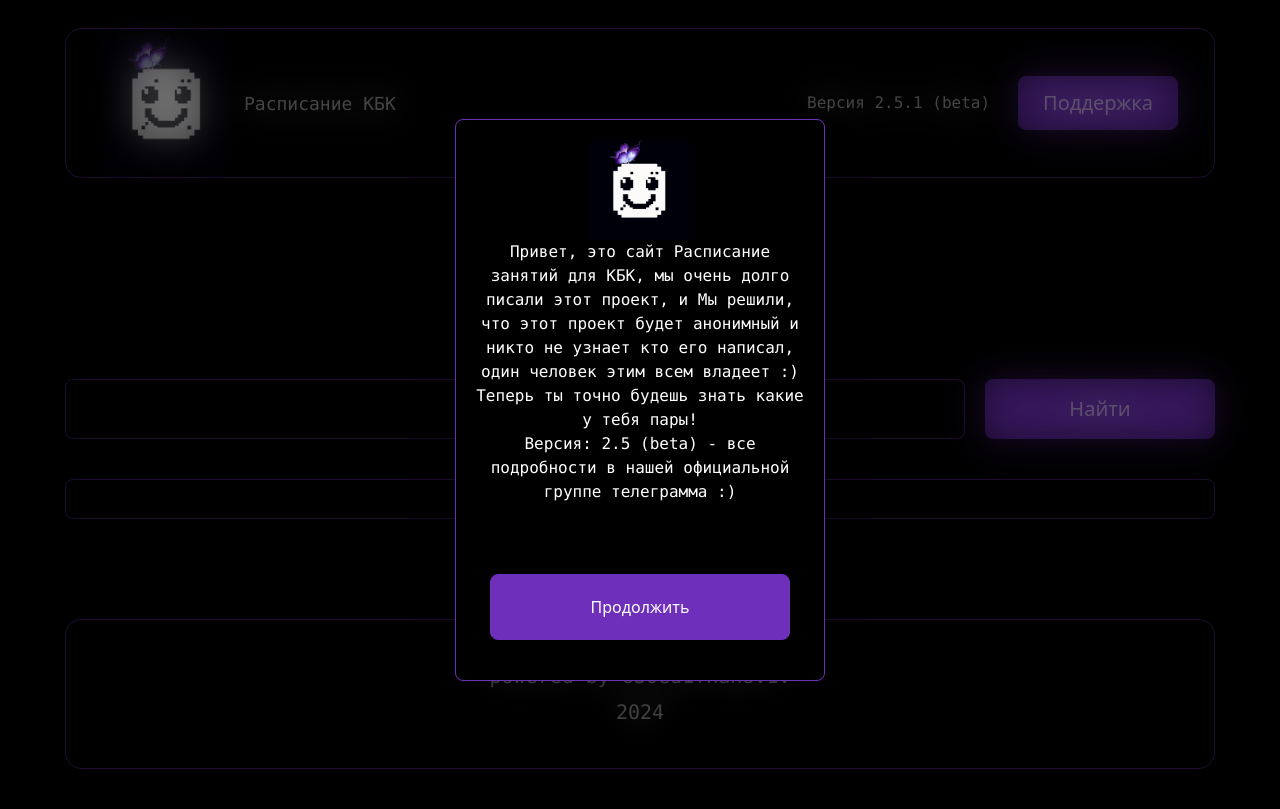
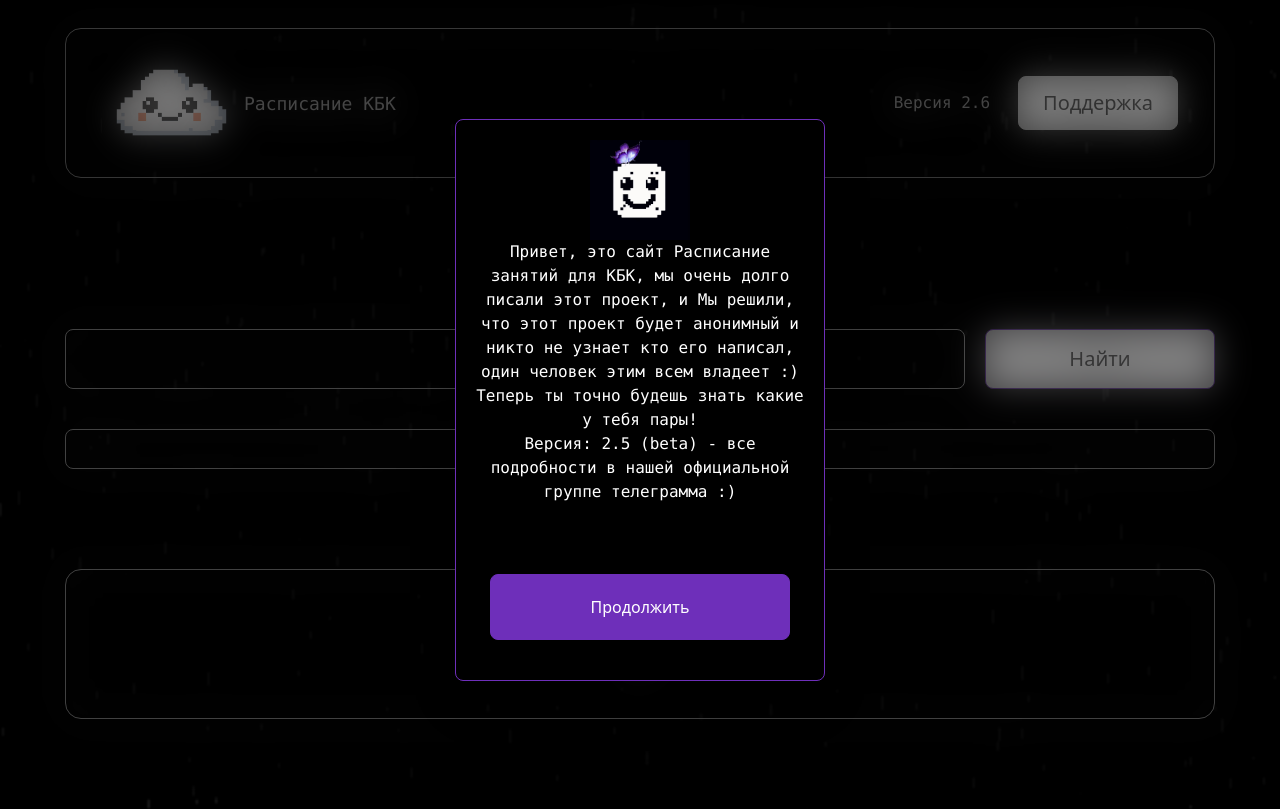
Before and after one commit to FLIPPED-RN/kbkrasp, a Next.js app: page / in a window 1280 px wide. Built offline with nearby package versions, Linux system fonts and the light colour scheme.

Commit message:
update 2.6 update

```diff
--- a/app/layout.js
+++ b/app/layout.js
@@ -5,6 +5,7 @@ import Footer from "@/components/Footer";
 import TehnWork from "@/components/TehnWork";
 import {Suspense} from "react";
 import {Metrika} from "@/components/metrika";
+import BackgroundBest from "@/components/BackgroundBest";
 
 const inter = Inter({ subsets: ["latin"] });
 
@@ -18,6 +19,7 @@ export default function RootLayout({ children }) {
     <html lang="en">
       <body>
         {/* <TehnWork /> */}
+        <BackgroundBest />
         <header>
           <Header />
         </header>
@@ -30,6 +32,7 @@ export default function RootLayout({ children }) {
         <Suspense>
           <Metrika />
         </Suspense>
+
       </body>
     </html>
   );
--- a/app/page.js
+++ b/app/page.js
@@ -73,7 +73,7 @@ export default function Home() {
 
   return (
     <>
-      <main className="mx-auto mt-[100px]">
+      <main className="mx-auto">
         <ModalWindow />
         <div>
           <HappyOpen />
@@ -84,11 +84,11 @@ export default function Home() {
               type="text"
               value={inputValue}
               onChange={handleInputChange}
-              className="border h-[60px] bg-black text-white border-[#6e2fba] rounded-lg px-4 text-xl xs:w-[300px] xs:text-[15px] sm:w-[430px] md:w-[580px] md:text-[18px] lg:w-[750px] xl:w-[900px]"
+              className="border h-[60px] bg-transparent text-white border-[#ffffff] rounded-lg px-4 text-xl xs:w-[300px] xs:text-[15px] sm:w-[430px] md:w-[580px] md:text-[18px] lg:w-[750px] xl:w-[900px]"
             />
             {inputValue && (
               <div className="transform mt-2 xs:w-[300px] xs:text-[15px] sm:w-[430px] md:w-[580px] md:text-[18px] lg:w-[750px] xl:w-[900px]">
-                <div className={` ${isGroupSelected ? '' : 'border-[#6e2fba] rounded-lg overflow-hidden border bg-black text-white'}`}>
+                <div className={` ${isGroupSelected ? '' : 'border-[#ffffff] rounded-lg overflow-hidden border bg-black text-white'}`}>
                   {filteredGroups.length > 0 ? (
                     <>
                       {filteredGroups.map((group, index) => (
@@ -121,7 +121,7 @@ export default function Home() {
             )}
 
           </div>
-          <button className="h-[60px] bg-[#6e2fba] rounded-lg w-[300px] text-2xl hover:bg-[#000000] hover:text-[#6e2fba] transition-all delay-100 hover:border-[#6e2fba] border border-[#6e2fba] xs:w-[60px] xs:text-[15px] sm:w-[110px] md:w-[160px] md:text-[20px] lg:w-[190px] xl:w-[230px]" onClick={handleSearch}>Найти</button>
+          <button className="h-[60px] bg-[#ffffff] rounded-lg w-[300px] text-2xl text-[#000000] hover:bg-[#000000] hover:text-[#ffffff] transition-all delay-100 hover:border-[#ffffff] border border-[#6e2fba] xs:w-[60px] xs:text-[15px] sm:w-[110px] md:w-[160px] md:text-[20px] lg:w-[190px] xl:w-[230px]" onClick={handleSearch}>Найти</button>
         </div>
         {/* Отображение данных группы */}
         {isLoading ? (
@@ -129,7 +129,7 @@ export default function Home() {
         ) : groupData ? (
           <div className='mt-[50px] flex gap-9 mx-auto flex-col'>
             {Object.keys(groupData).map((day, index) => (
-              <div key={index} className='grid border border-[#6e2fba] rounded-2xl py-5 xs:w-[370px] mx-auto xs:px-2 sm:w-[550px] sm:px-3 md:w-[750px] lg:w-[950px] lg:px-5 xl:w-[1150px]'>
+              <div key={index} className='grid border border-[#ffffff] rounded-2xl py-5 xs:w-[370px] mx-auto xs:px-2 sm:w-[550px] sm:px-3 md:w-[750px] lg:w-[950px] lg:px-5 xl:w-[1150px]'>
                 {groupData[day].lessons.every(lesson => lesson.name === 'Пары нет') ? (
                   <>
                     <h1 className='text-3xl text-[#4fcc87]'>{day} <span className='text-sm text-orange-700'>выходной</span></h1>
@@ -137,18 +137,18 @@ export default function Home() {
                   </>
                 ) : (
                   <div>
-                    <h1 className='text-3xl text-[#4fcc87]'>{day}</h1>
+                    <h1 className='text-3xl text-[#c6c93f]'>{day}</h1>
                     <p className='pt-2 pb-7 font-mono'>Дата: <span className='font-bold'>{formatDate(groupData[day].date).toLocaleDateString('ru-RU', { day: '2-digit', month: '2-digit', year: 'numeric' })}</span></p>
                     <ul className='xs:text-[13px] sm:text-[15px] md:text-[18px] lg:text-[20px]'>
                       {groupData[day].lessons.map((lesson, lessonIndex) => (
-                        <li key={lessonIndex} className='flex mt-5 border px-3 h-[70px] rounded-md border-[#6e2fba] items-center flex-wrap xs:h-[100px] md:h-[120px]'>
-                          <p className='font-mono xs:w-[80px]'>Пара <span className='font-bold text-[#4fcc87]'>{lesson.number}</span></p>
-                          <p className='font-mono xs:w-[150px] md:w-[600px] lg:w-[250px]'>Время: <span className='font-bold text-[#4fcc87]'>{lesson.time}</span></p>
-                          <p className='font-mono xs:w-[3`0px] md:w-[650px] lg:w-[350px] xl:w-[600px]'>Название: <span className='font-bold text-[#4fcc87]'>{lesson.name}</span></p>
+                        <li key={lessonIndex} className='flex mt-5 border px-3 h-[70px] rounded-md border-[#ffffff] items-center flex-wrap xs:h-[100px] md:h-[120px]'>
+                          <p className='font-mono xs:w-[80px]'>Пара <span className='font-bold text-[#c6c93f]'>{lesson.number}</span></p>
+                          <p className='font-mono xs:w-[150px] md:w-[600px] lg:w-[250px]'>Время: <span className='font-bold text-[#c6c93f]'>{lesson.time}</span></p>
+                          <p className='font-mono xs:w-[3`0px] md:w-[650px] lg:w-[350px] xl:w-[600px]'>Название: <span className='font-bold text-[#c6c93f]'>{lesson.name}</span></p>
                           {lesson.name !== 'Пары нет' && (
                             <>
                               <p className='font-mono xs:w-[300px] lg:w-[400px]'>Преподаватель: {lesson.teacher}</p>
-                              <p className='font-mono'>Кабинет: <span className='text-[#4fcc87] font-bold'>{lesson.room}</span></p>
+                              <p className='font-mono'>Кабинет: <span className='text-[#c6c93f] font-bold'>{lesson.room}</span></p>
                             </>
                           )}
                         </li>
@@ -160,7 +160,7 @@ export default function Home() {
             ))}
           </div>
         ) : (
-          <h1 className='flex justify-center items-center mt-10 border border-[#6e2fba] rounded-lg h-[40px] xs:w-[370px] xs:text-[13px] sm:w-[550px] md:w-[750px] lg:w-[950px] xl:w-[1150px] mx-auto'>Начните вводить группу и выберите из списка :)</h1>
+          <h1 className='flex justify-center items-center mt-10 border border-[#ffffff] rounded-lg h-[40px] xs:w-[370px] xs:text-[13px] sm:w-[550px] md:w-[750px] lg:w-[950px] xl:w-[1150px] mx-auto'>Начните вводить группу и выберите из списка :)</h1>
         )}
       </main>
     </>
--- /dev/null
+++ b/components/BackgroundBest.js
@@ -0,0 +1,63 @@
+'use client'
+
+import React, { useEffect } from 'react';
+import './styles/BackgroundBest.css';
+
+export default function BackgroundBest() {
+    useEffect(() => {
+        var canvas = document.getElementById('canvas');
+        var ctx = canvas.getContext('2d');
+
+        canvas.width = window.innerWidth;
+        canvas.height = window.innerHeight;
+
+        var drops = [];
+        var dropCount = 300;
+
+        for (var i = 0; i < dropCount; i++) {
+            drops[i] = new Drop();
+        }
+
+        function Drop() {
+            this.x = Math.random() * canvas.width;
+            this.y = Math.random() * canvas.height;
+            this.length = Math.random() * 15;
+            this.speed = Math.random() * 3 + 1;
+        }
+
+        Drop.prototype.draw = function() {
+            ctx.beginPath();
+            ctx.moveTo(this.x, this.y);
+            ctx.lineTo(this.x, this.y + this.length);
+            ctx.lineWidth = 0.5; // Уменьшаем толщину линии
+            ctx.strokeStyle = 'rgba(255, 255, 255, 0.6)'; // Белые капли
+            ctx.stroke();
+        }
+
+        Drop.prototype.update = function() {
+            this.y += this.speed;
+            if (this.y > canvas.height) {
+                this.y = 0;
+                this.x = Math.random() * canvas.width;
+                this.speed = Math.random() * 3 + 1;
+            }
+        }
+
+        function draw() {
+            ctx.clearRect(0, 0, canvas.width, canvas.height);
+            for (var i = 0; i < dropCount; i++) {
+                drops[i].draw();
+                drops[i].update();
+            }
+            requestAnimationFrame(draw);
+        }
+
+        draw();
+    }, []);
+
+    return (
+        <div className="rainy-background">
+            <canvas id="canvas"></canvas>
+        </div>
+    );
+}
--- a/components/Footer.js
+++ b/components/Footer.js
@@ -27,7 +27,7 @@ function Footer({ initialShuffledString }) {
 
     return (
         <>
-            <div className="flex items-center justify-center w-[1100px] mx-auto border-[#6e2fba] border px-5 rounded-2xl h-[120px] mt-[100px] mb-10 xs:w-[370px] xs:h-[80px] sm:w-[550px] sm:h-[110px] md:w-[750px] lg:w-[950px] lg:h-[150px] xl:w-[1150px]">
+            <div className="flex items-center justify-center w-[1100px] mx-auto border-[#ffffff] border px-5 rounded-2xl h-[120px] mt-[100px] mb-10 xs:w-[370px] xs:h-[80px] sm:w-[550px] sm:h-[110px] md:w-[750px] lg:w-[950px] lg:h-[150px] xl:w-[1150px]">
                 <div className='text-center'>
                     <p className="font-mono xs:text-[12px] md:text-xl">powered by {shuffledString}</p>
                     <p className='mt-2 font-mono xs:text-[12px] md:text-xl'>2024</p>
--- a/components/HappyOpen.js
+++ b/components/HappyOpen.js
@@ -4,11 +4,11 @@ import { useContext } from "react"
 
 export default function HappyOpen() {
     return(
-        <div className="flex flex-col xs:w-[370px] mx-auto sm:w-[550px] md:w-[750px] lg:w-[950px] xl:w-[1150px] text-center">
+        <div className="flex flex-col xs:w-[370px] mx-auto sm:w-[550px] md:w-[750px] lg:w-[950px] xl:w-[1150px] text-center mt-[50px]">
             {/* <h1 className="font-mono mx-auto text-2xl xs:text-[16px] sm:text-[18px] md:text-[20px] lg:text-[23px]">Все новости сайта здесь</h1> */}
             {/*<p className="mb-6 font-mono">В нашем канале мы написали - почему стоит выбрать наше расписание</p>*/}
             {/*<p className="mb-6 font-mono text-[#6e2fba]">скоро новая фаза карточек</p>*/}
-            <a href="https://t.me/kbk_rasp" className="font-mono mx-auto text-center mb-10 px-10 py-3 text-[18px] border border-[#6e2fba] rounded-lg transition-all hover:border-[#fff] hover:text-[#6e2fba] xs:text-[16px] sm:text-[18px] md:text-[20px] lg:text-[23px] flex items-center gap-[20px]" style={{borderColor: color}}>
+            <a href="https://t.me/kbk_rasp" className="font-mono mx-auto text-center mb-10 px-10 py-3 text-[18px] border border-[#ffffff] rounded-lg transition-all hover:border-[#fff] hover:text-[#6e2fba] xs:text-[16px] sm:text-[18px] md:text-[20px] lg:text-[23px] flex items-center gap-[20px]" style={{borderColor: color}}>
                 Новости сайта
             </a>
         </div>
--- a/components/Header.js
+++ b/components/Header.js
@@ -5,10 +5,10 @@ import Image from "next/image"
 export default function Header() {
 
     return (
-        <div className="flex items-center justify-between mx-auto mt-7 border-[#6e2fba] border px-5 rounded-2xl h-[120px] xs:w-[370px] xs:h-[80px] sm:w-[550px] sm:h-[110px] md:w-[750px] lg:w-[950px] lg:h-[150px] lg:px-9 xl:w-[1150px]">
+        <div className="flex items-center justify-between mx-auto mt-7 border-[#d3d3d3] border px-5 rounded-2xl h-[120px] xs:w-[370px] xs:h-[80px] sm:w-[550px] sm:h-[110px] md:w-[750px] lg:w-[950px] lg:h-[150px] lg:px-9 xl:w-[1150px]">
             <div className="flex items-center gap-3">
                 <Image
-                    src={'/rasplogo-vesn.jpg'}
+                    src={'/cloud-logo.jpg'}
                     width={100}
                     height={100}
                     alt="Логотип расписания"
@@ -23,9 +23,9 @@ export default function Header() {
                 </h1>
             </div>
             <div className="flex gap-7 items-center">
-                <p className="font-mono xs:text-[10px] md:text-[16px] sm:text-[13px]">Версия 2.5.1 (beta)</p>
+                <p className="font-mono xs:text-[10px] md:text-[16px] sm:text-[13px]">Версия 2.6</p>
                 <a href="https://t.me/kbkraspsupport_bot"
-                   className="text-2xl px-6 py-2 rounded-lg bg-[#6e2fba] hover:bg-[#000000] hover:text-[#6e2fba] transition-all delay-100 hover:border-[#6e2fba] border border-[#6e2fba] xs:text-[15px] xs:px-2 xs:py-[2px] sm:px-4 sm:py-1 md:text-xl md:py-3 md:px-6"
+                   className="text-2xl px-6 py-2 rounded-lg text-[#000000] bg-[#ffffff] hover:bg-[#000000] hover:text-[#ffffff] transition-all delay-100 hover:border-[#e7e7e7] border border-[#ffffff] xs:text-[15px] xs:px-2 xs:py-[2px] sm:px-4 sm:py-1 md:text-xl md:py-3 md:px-6"
                 >
                     Поддержка
                 </a>
--- /dev/null
+++ b/components/styles/BackgroundBest.css
@@ -0,0 +1,8 @@
+#canvas{
+    position: fixed;
+    width: 100%;
+    height: 100%;
+    z-index: -1;
+    filter: blur(0.8px);
+    margin-top: -20px;
+}
```
Also changed, not shown: public/cloud-logo.jpg (added).
